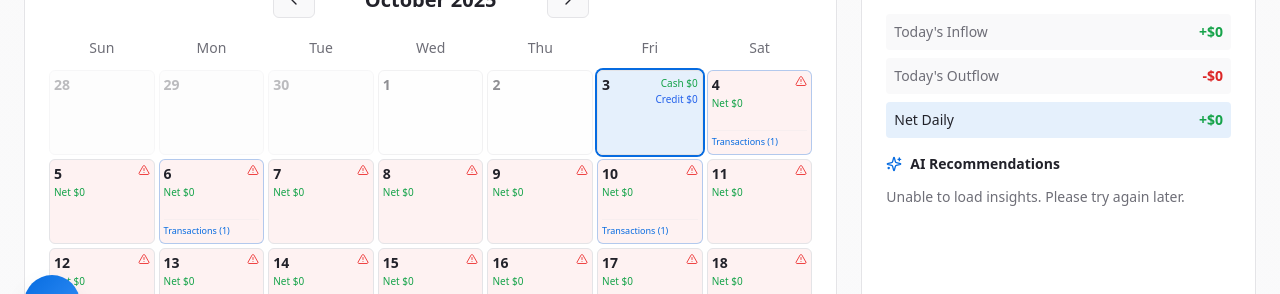
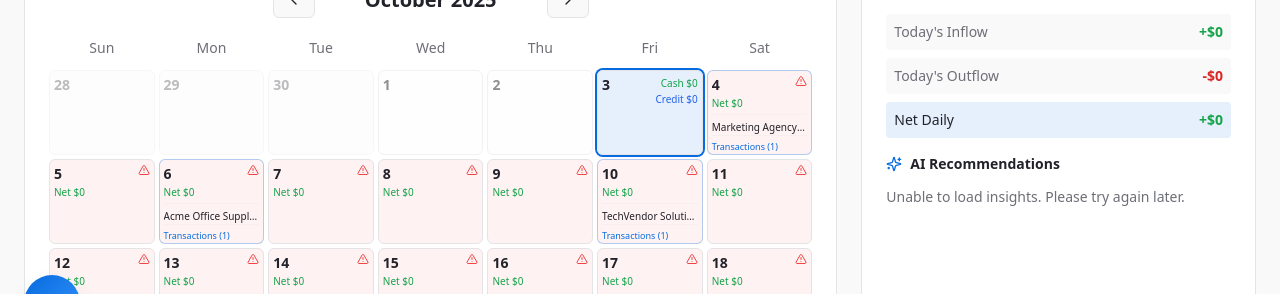
Before and after one commit to lehan0328/sellerflow-projections, a React (Vite) app: page /demo in a window 1280 px wide. Shown: the part 445-739 px from the top of the page. Built offline with nearby package versions, Linux system fonts and the light colour scheme; no server answers; the database is empty.

Commit message:
Refactor transaction display

```diff
--- a/src/components/cash-flow/cash-flow-calendar.tsx
+++ b/src/components/cash-flow/cash-flow-calendar.tsx
@@ -548,6 +548,20 @@ export const CashFlowCalendar = ({
                       </div>
                     )}
 
+                    {/* Single transaction display */}
+                    {hasEvents && dayEvents.length === 1 && (
+                      <div className="mt-1 pt-1 border-t border-border/30">
+                        <div className="text-[10px] truncate">
+                          <span className="text-foreground font-medium">
+                            {dayEvents[0].vendor || dayEvents[0].description}
+                          </span>
+                          <span className={`ml-1 ${dayEvents[0].type === 'inflow' ? 'text-green-600' : 'text-red-600'}`}>
+                            {dayEvents[0].type === 'inflow' ? '+' : '-'}${dayEvents[0].amount.toLocaleString()}
+                          </span>
+                        </div>
+                      </div>
+                    )}
+
                     {/* Transactions link at bottom - always visible if there are events */}
                     {hasEvents && (
                       <div className="mt-auto pt-0.5 border-t border-border/30">
```
